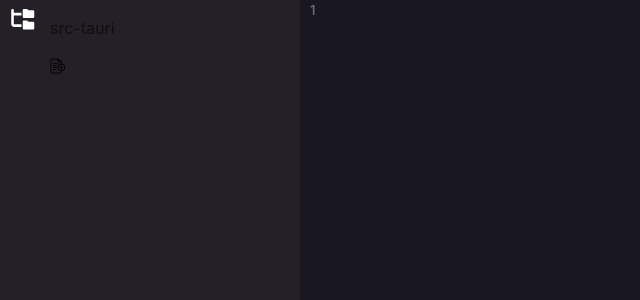
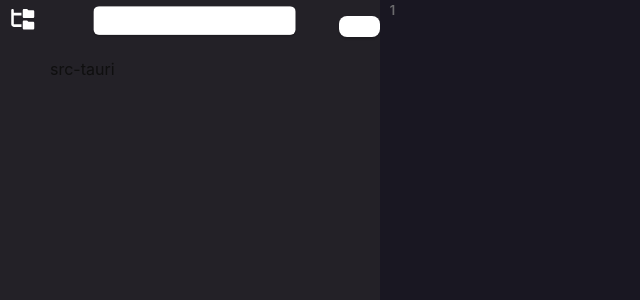
Before and after one commit to pepedinho/note-pad, a React (Vite) app: page / in a window 1280 px wide. Both pictures are taken after a click on the element 17 px from the left and 35 px from the top of the page. Shown: the top 300 px of the page, without its empty margins (0-640 px from the left). Built offline with nearby package versions, Linux system fonts and the light colour scheme.

Commit message:
correction

```diff
--- a/package.json
+++ b/package.json
@@ -15,6 +15,7 @@
     "@fortawesome/free-solid-svg-icons": "^6.5.1",
     "@fortawesome/react-fontawesome": "^0.2.0",
     "@tauri-apps/api": "^1.5.1",
+    "fs": "^0.0.1-security",
     "react": "^18.2.0",
     "react-dom": "^18.2.0"
   },
--- a/src/App.css
+++ b/src/App.css
@@ -17,7 +17,7 @@
 }
 
 .toolbars {
-  width: 300px;
+  /* width: 300px; */
   gap: 10px;
   transition: all 0.5s ease-in-out;
   justify-content: start;
@@ -136,6 +136,7 @@
   font-size: 0.8rem;
   tab-size: 4;
   color: white;
+  white-space: pre;
   background-color: color(srgb 0.0997 0.0899 0.1326);
   border: none;
   font-family: 'SFMonoRegular';
@@ -171,3 +172,8 @@ textarea:focus {
   white-space: pre;
   position: sticky;
 }
+
+
+input {
+  scale : 0.7;
+}
--- /dev/null
+++ b/src/components/NewFile.tsx
@@ -0,0 +1,29 @@
+import { invoke } from "@tauri-apps/api";
+import { useState, KeyboardEvent } from "react";
+
+
+
+const NewFile = () => {
+
+    const [fileName, setFileName] = useState('')
+
+    const createNewFile =async (fileName: string) => {
+        await invoke("open_new_file" ,{fileName});
+        console.log(`new file created : ${fileName}`);
+    }
+
+    const handleKeydown = (event: KeyboardEvent<HTMLInputElement>) => {
+        if (event.key === 'Enter') {
+            createNewFile(fileName);
+        }
+    }
+
+    return (
+        <div>
+            <input type="text" onChange={(e) => setFileName(e.target.value)} onKeyDown={handleKeydown}/>
+            <button onClick={() => createNewFile(fileName)}></button>
+        </div>
+    )
+}
+
+export default NewFile;
--- a/src/components/file-explorer.tsx
+++ b/src/components/file-explorer.tsx
@@ -10,7 +10,7 @@ import gear from '../assets/gear.svg';
 import lock from '../assets/ferme-long-lock.png';
 import lines from '../assets/lines.png';
 import newFile from '../assets/new_file.png';
-
+import NewFile from "./NewFile";
 
 
 
@@ -177,8 +177,8 @@ function FileExplorer() {
     return (
         <div className="file-explorer">
           <div className="header">
+            <NewFile/>
             <p>src-tauri</p>
-            <img className="file-icons" src={newFile} alt="" />
           </div>
               {fileList.map(file => renderFile(file))}
             </div>
```
Also changed, not shown: src/App.tsx (+7 -0 lines), 2 other files (tests, documents, lock files or other folders).
